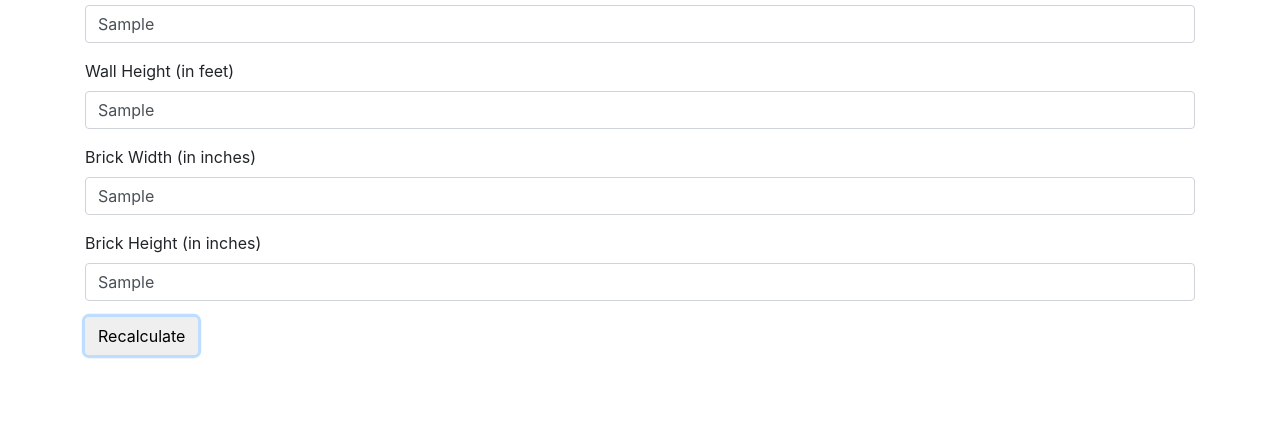
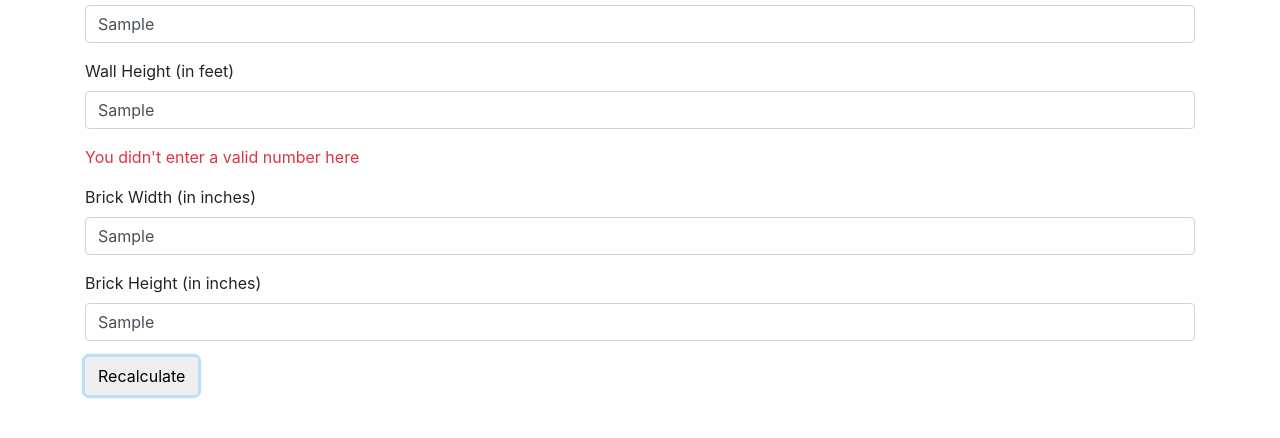
Before and after one commit to Bjorkbat/how-to-form, a plain HTML site: page index.html in a window 1280 px wide. Both pictures are taken after typing "Sample", "Sample", "Sample", "Sample" into the empty fields and a click on the button "Recalculate". Shown: the part 220-658 px from the top of the page. Drawn offline with nearby package versions, Linux system fonts and the light colour scheme.

Commit message:
Added error stuff

```diff
--- a/index.html
+++ b/index.html
@@ -37,24 +37,28 @@
 			<form id="brickForm">
 
 				<div class="form-group">
+					<p class="text-danger" id="wallWidthError" hidden>You didn't enter a valid number here</p>
 					<label>Wall Width (in feet)</label>
 					<input type="text" id="brickWallWidth" class="form-control" name="brick_wall_width"
 						placeholder="Enter Width"/>
 				</div>
 
 				<div class="form-group">
+					<p class="text-danger" id="wallHeightError" hidden>You didn't enter a valid number here</p>
 					<label>Wall Height (in feet)</label>
 					<input type="text" id="brickWallHeight" class="form-control" name="brick_wall_height"
 						placeholder="Enter Height"/>
 				</div>
 
 				<div class="form-group">
+					<p class="text-danger" id="brickWidthError" hidden>You didn't enter a valid number here</p>
 					<label>Brick Width (in inches)</label>
 					<input type="text" id="brickWidth" class="form-control" name="brick_width"
 						placeholder="Enter Width"/>
 				</div>
 
 				<div class="form-group">
+					<p class="text-danger" id="brickHeightError" hidden>You didn't enter a valid number here</p>
 					<label>Brick Height (in inches)</label>
 					<input type="text" id="brickHeight" class="form-control" name="brick_height"
 						placeholder="Enter Height"/>
--- a/main.js
+++ b/main.js
@@ -1,6 +1,12 @@
 var form = document.getElementById("brickForm");
 
 form.addEventListener('submit', function(event) {
+
+		// Set error paragraphs back to hidden
+		document.getElementById("brickWidthError").hidden = true;
+		document.getElementById("brickHeightError").hidden = true;
+		document.getElementById("wallWidthError").hidden = true;
+		document.getElementById("wallHeightError").hidden = true;
 
 		var inchesInFeet = 12;
 
@@ -10,9 +16,38 @@ form.addEventListener('submit', function(event) {
 		var brickWidth = document.getElementById("brickWidth").value;
 		var brickHeight = document.getElementById("brickHeight").value;
 
+		if ( isNaN(brickWidth) ) {
+			// Brick width is Not a Number.  Unhide the appropriate error text and
+			// abort
+			document.getElementById("brickWidthError").hidden = false;
+			return;
+		}
+
+		if ( isNaN(brickHeight) ) {
+			// Brick height is Not A Number.  Unhide the appropriate error text and
+			// abort
+			document.getElementById("brickHeightError").hidden = false;
+			return;
+		}
+
 		// Grab the dimensions of the wall (and convert to inches)
 		var widthOfWallFeet = document.getElementById("brickWallWidth").value
 		var heightOfWallFeet = document.getElementById("brickWallHeight").value;
+
+		if ( isNaN(widthOfWallFeet) ) {
+			// Wall width is Not a Numnber.  Unhide the appropriate error text
+			// and abort
+			document.getElementById("wallWidthError").hidden = false;
+			return;
+		}
+
+		if ( isNaN(heightOfWallFeet) ) {
+			// Wall height is Not a Number.  Unhide the appropriate error text and
+			// abort
+			document.getElementById("wallHeightError").hidden = false;
+			return;
+		}
+
 		// Convert
 		var widthOfWall = widthOfWallFeet * inchesInFeet;
 		var heightOfWall = heightOfWallFeet * inchesInFeet;
```
